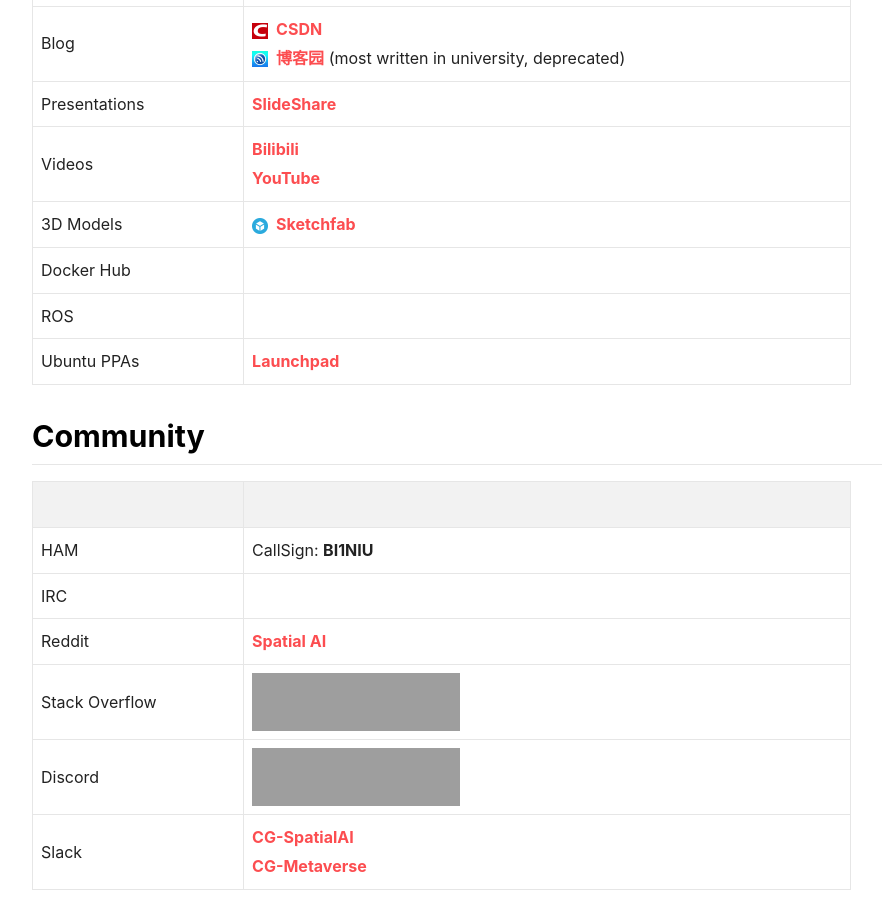
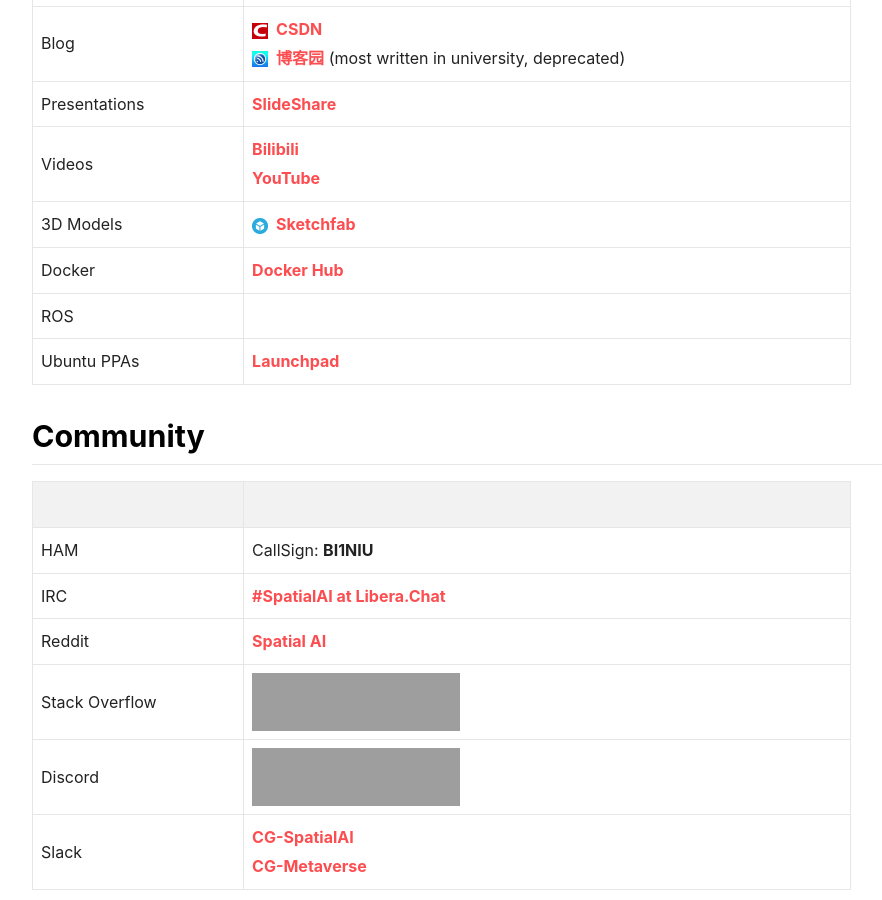
Before and after one commit to cggos/spatial-ai, a Jekyll site: the page built from bio.md, in a window 1280 px wide and 900 px high, scrolled down 1405 px. Shown: the whole window, without its empty margins (181-1063 px from the left). Built offline with Jekyll 4.4.1, drawn with Linux system fonts in a browser that asks for light colours; nearby versions of some CDN libraries; comment, search, counter and statistics services are not loaded; grey boxes are pictures that could not be loaded.

Commit message:
update bio.md: add DockerHub and IRC

```diff
--- a/bio.md
+++ b/bio.md
@@ -77,7 +77,7 @@
 | Presentations | [SlideShare](https://www2.slideshare.net/HongchenGao)  |
 | Videos        | [Bilibili](https://space.bilibili.com/158441969) <br/> [YouTube](https://www.youtube.com/channel/UCqcvAd87uSB4rl7fJ0nHGjA)  |
 | 3D Models     | <a href="https://sketchfab.com/cggos"><img src="assets/images/logo_sketchfab.png" style="width:1em;margin-right:.5em;" alt="cnblogs icon">Sketchfab</a> |
-| Docker Hub    |  |
+| Docker        | [Docker Hub](https://hub.docker.com/u/cggos) |
 | ROS           |  |
 | Ubuntu PPAs   | [Launchpad](https://launchpad.net/~cggos) |
 
@@ -87,7 +87,7 @@
 | &emsp; &emsp; &emsp; &emsp; &emsp; &emsp; &emsp; &emsp; &emsp; &emsp; | &emsp; &emsp; &emsp; &emsp; &emsp; &emsp; &emsp; &emsp; &emsp; &emsp; &emsp; &emsp; &emsp; &emsp; &emsp; &emsp; &emsp; &emsp; &emsp; &emsp; &emsp; &emsp; &emsp; &emsp; &emsp; &emsp; &emsp; &emsp; &emsp; &emsp; |
 |---------------|--------|
 | HAM           | CallSign: **BI1NIU** |
-| IRC           |   |
+| IRC           | [#SpatialAI at Libera.Chat](https://web.libera.chat/#SpatialAI)  |
 | Reddit        | [Spatial AI](https://www.reddit.com/r/SpatialAI/) |
 | Stack Overflow | <a href="https://stackoverflow.com/users/6560660/gavin-gao" target="_blank"><img src="https://stackoverflow.com/users/flair/6560660.png" width="208" height="58" alt="profile for Gavin Gao at Stack Overflow, Q&amp;A for professional and enthusiast programmers" title="profile for Gavin Gao at Stack Overflow, Q&amp;A for professional and enthusiast programmers"></a> |
 | Discord       | <a href="https://discord.gg/b9MZwBrRsu" target="_blank"><img src="https://styles.redditmedia.com/t5_5fmgdw/styles/image_widget_4hcglv93lvp81.jpg" width="208" height="58" alt="" title=""></a> |
```
